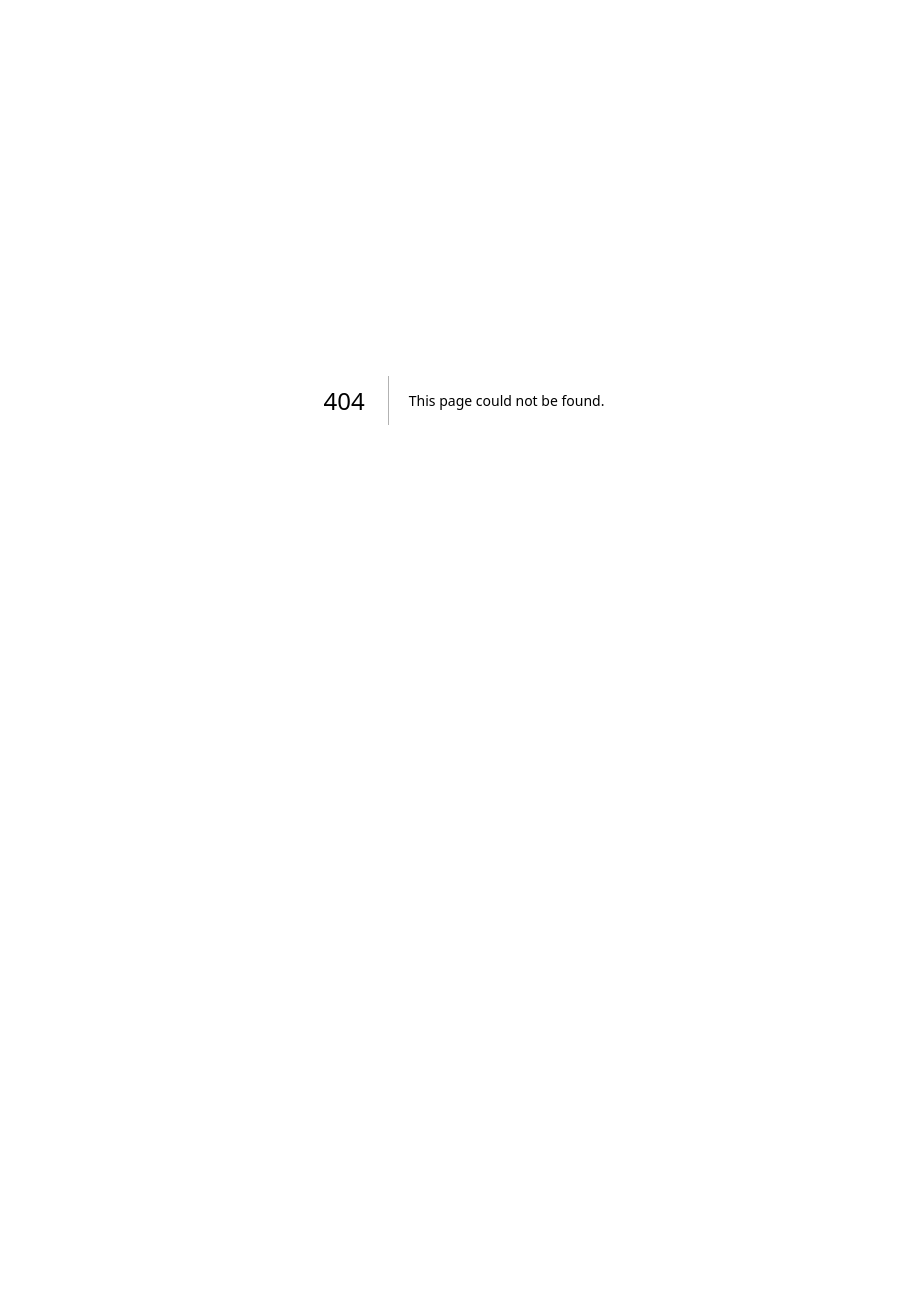
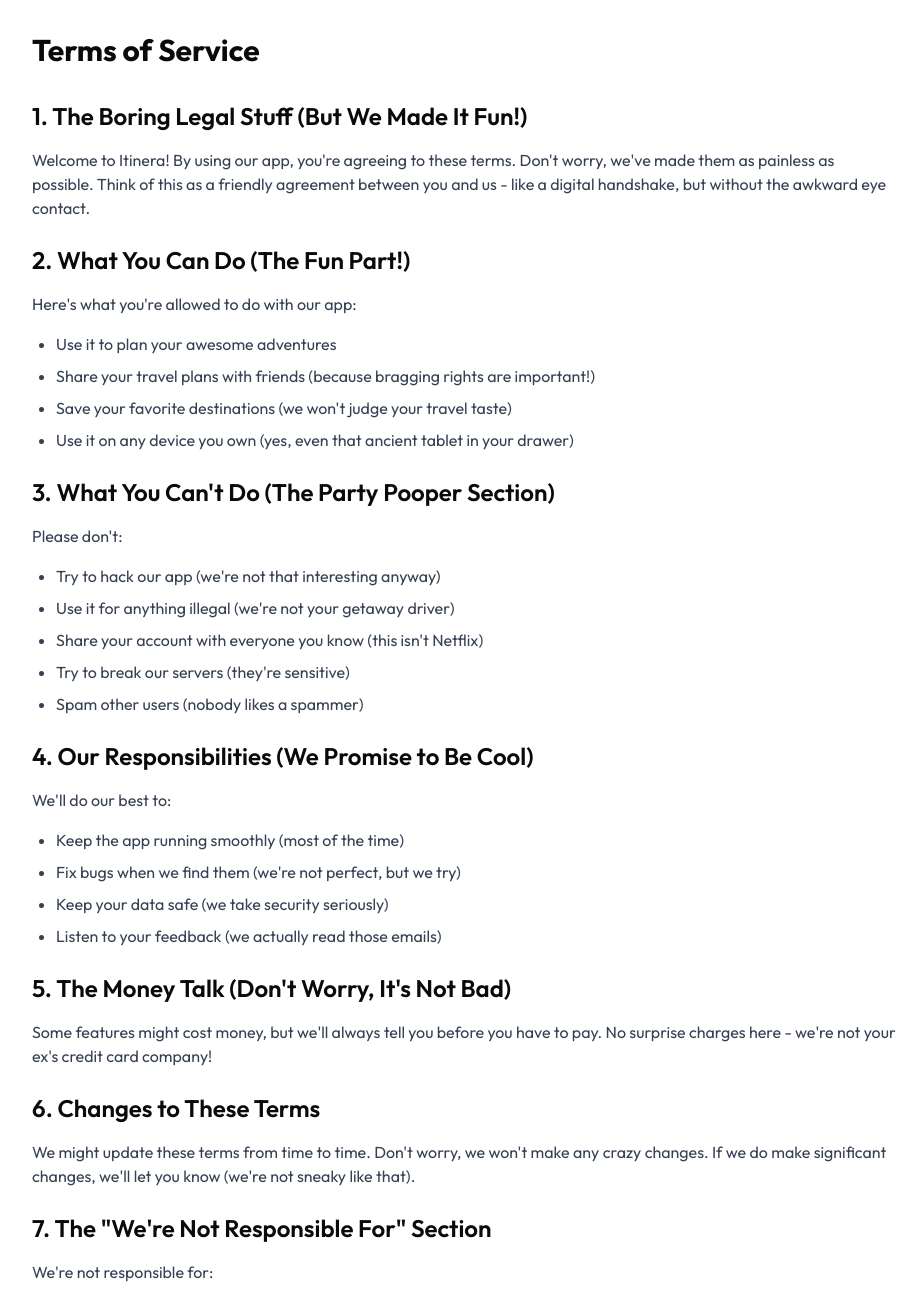
Before and after one commit to KartikMouli/itinera, a Next.js app: page /terms in a window 1280 px wide. Before the commit this address had no page. Shown: the top 1297 px of the page, without its empty margins (176-1099 px from the left). Before the commit the page ends 800 px from the top, so only its background shows below. Built offline with nearby package versions, Linux system fonts and the light colour scheme.

Commit message:
feat:add terms and conditions page

```diff
--- /dev/null
+++ b/app/(public)/terms/page.tsx
@@ -0,0 +1,106 @@
+import { Metadata } from "next"
+
+export const metadata: Metadata = {
+  title: "Terms of Service | Itinera",
+  description: "Terms of Service for Itinera - Your travel companion",
+}
+
+export default function TermsOfService() {
+  return (
+    <div className="container mx-auto px-4 py-8 max-w-4xl">
+      <h1 className="text-3xl font-bold mb-8">Terms of Service</h1>
+
+      <div className="space-y-6">
+        <section>
+          <h2 className="text-2xl font-semibold mb-4">1. The Boring Legal Stuff (But We Made It Fun!)</h2>
+          <p className="text-gray-700">
+            Welcome to Itinera! By using our app, you're agreeing to these terms. Don't worry, we've made them as painless as possible.
+            Think of this as a friendly agreement between you and us - like a digital handshake, but without the awkward eye contact.
+          </p>
+        </section>
+
+        <section>
+          <h2 className="text-2xl font-semibold mb-4">2. What You Can Do (The Fun Part!)</h2>
+          <p className="text-gray-700 mb-4">
+            Here's what you're allowed to do with our app:
+          </p>
+          <ul className="list-disc pl-6 text-gray-700 space-y-2">
+            <li>Use it to plan your awesome adventures</li>
+            <li>Share your travel plans with friends (because bragging rights are important!)</li>
+            <li>Save your favorite destinations (we won't judge your travel taste)</li>
+            <li>Use it on any device you own (yes, even that ancient tablet in your drawer)</li>
+          </ul>
+        </section>
+
+        <section>
+          <h2 className="text-2xl font-semibold mb-4">3. What You Can't Do (The Party Pooper Section)</h2>
+          <p className="text-gray-700 mb-4">
+            Please don't:
+          </p>
+          <ul className="list-disc pl-6 text-gray-700 space-y-2">
+            <li>Try to hack our app (we're not that interesting anyway)</li>
+            <li>Use it for anything illegal (we're not your getaway driver)</li>
+            <li>Share your account with everyone you know (this isn't Netflix)</li>
+            <li>Try to break our servers (they're sensitive)</li>
+            <li>Spam other users (nobody likes a spammer)</li>
+          </ul>
+        </section>
+
+        <section>
+          <h2 className="text-2xl font-semibold mb-4">4. Our Responsibilities (We Promise to Be Cool)</h2>
+          <p className="text-gray-700 mb-4">
+            We'll do our best to:
+          </p>
+          <ul className="list-disc pl-6 text-gray-700 space-y-2">
+            <li>Keep the app running smoothly (most of the time)</li>
+            <li>Fix bugs when we find them (we're not perfect, but we try)</li>
+            <li>Keep your data safe (we take security seriously)</li>
+            <li>Listen to your feedback (we actually read those emails)</li>
+          </ul>
+        </section>
+
+        <section>
+          <h2 className="text-2xl font-semibold mb-4">5. The Money Talk (Don't Worry, It's Not Bad)</h2>
+          <p className="text-gray-700">
+            Some features might cost money, but we'll always tell you before you have to pay.
+            No surprise charges here - we're not your ex's credit card company!
+          </p>
+        </section>
+
+        <section>
+          <h2 className="text-2xl font-semibold mb-4">6. Changes to These Terms</h2>
+          <p className="text-gray-700">
+            We might update these terms from time to time. Don't worry, we won't make any crazy changes.
+            If we do make significant changes, we'll let you know (we're not sneaky like that).
+          </p>
+        </section>
+
+        <section>
+          <h2 className="text-2xl font-semibold mb-4">7. The "We're Not Responsible For" Section</h2>
+          <p className="text-gray-700 mb-4">
+            We're not responsible for:
+          </p>
+          <ul className="list-disc pl-6 text-gray-700 space-y-2">
+            <li>Your travel plans going wrong (we're good, but we're not fortune tellers)</li>
+            <li>Bad weather during your trip (we can't control Mother Nature)</li>
+            <li>Your friend canceling last minute (that's on them, not us)</li>
+            <li>You forgetting to pack your toothbrush (classic rookie mistake)</li>
+          </ul>
+        </section>
+
+        <section>
+          <h2 className="text-2xl font-semibold mb-4">8. Need to Talk?</h2>
+          <p className="text-gray-700">
+            Questions about these terms? Just want to chat? We're here for you!
+            <br />
+            Email: terms@itinera.com
+          </p>
+        </section>
+
+        <p className="text-sm text-gray-500 mt-8">
+          Last updated: {new Date().toLocaleDateString()} (Still fresh and relevant!)
+        </p>
+      </div>
+    </div>
+  )
+}
```
